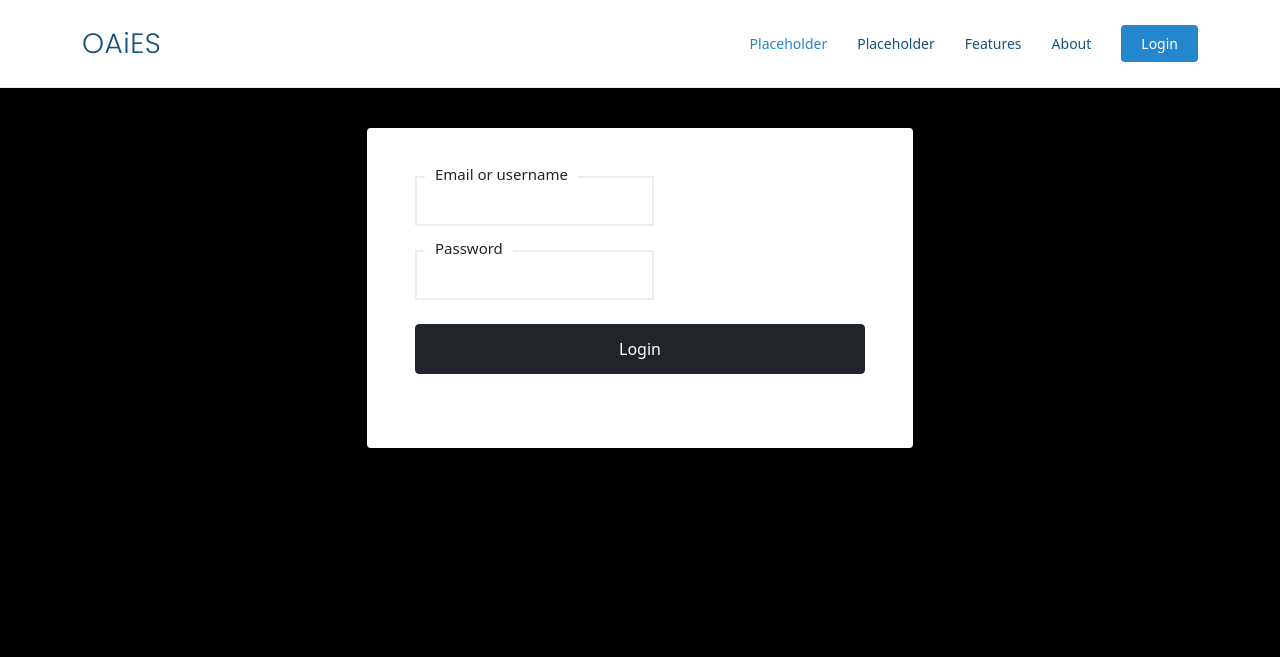
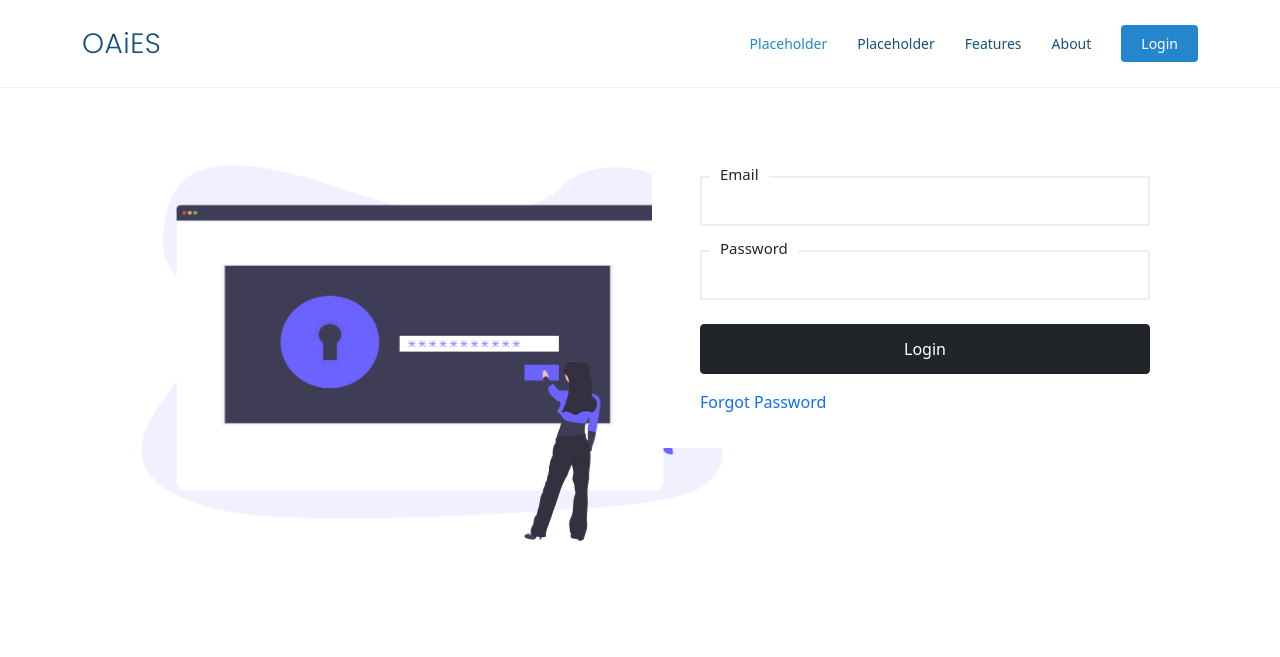
Before and after one commit to RichelleT/Education-System-in-Django, a Django app: page /login/ in a window 1280 px wide. Shown: the top 657 px of the page. Run offline with Django 3.2, Linux system fonts and the light colour scheme; some libraries are stand-ins or nearby versions.

Commit message:
fin login page; need form validation still

```diff
--- a/OAiES/settings.py
+++ b/OAiES/settings.py
@@ -11,6 +11,7 @@ https://docs.djangoproject.com/en/3.2/ref/settings/
 """
 
 from pathlib import Path
+import os
 
 # Build paths inside the project like this: BASE_DIR / 'subdir'.
 BASE_DIR = Path(__file__).resolve().parent.parent
--- a/static/css/login.css
+++ b/static/css/login.css
@@ -1,5 +1,5 @@
 body {
-    background: #000
+    background: #ffff
 }
 
 .card {
--- a/templates/login.html
+++ b/templates/login.html
@@ -1,19 +1,28 @@
+{% load static %}
 {% include 'navbar.html' %}
-<link rel="stylesheet" href="/static/css/login.css">
+<link href="{% static 'css/login.css'%}" rel="stylesheet">
 
 <section>
     <div class="container mt-5">
         <div class="row d-flex justify-content-center">
+            <!-- left side; image  -->
+            <div class="col-md-6">
+                <img src="{% static 'images/loginImg.png' %}" width="700" height="450"/>
+            </div>
+            <!-- right side; login card -->
             <div class="col-md-6">
                 <div class="card px-5 py-5" id="form1">
                     <div class="form-data">
-                        <div class="forms-inputs mb-4"> <span>Email or username</span> <input autocomplete="off" type="text">
+                        <div class="forms-inputs mb-4"> <span>Email</span> <input class="w-100" autocomplete="off" type="text">
                             <!-- <div class="invalid-feedback">A valid email is required!</div> -->
                         </div>
-                        <div class="forms-inputs mb-4"> <span>Password</span> <input autocomplete="off" type="password">
+                        <div class="forms-inputs mb-4"> <span>Password</span> <input class="w-100" autocomplete="off" type="password">
                             <!-- <div class="invalid-feedback">Password must be 8 character!</div> -->
                         </div>
                         <div class="mb-3"> <button class="btn btn-dark w-100">Login</button> </div>
+                        <div>
+                            </label> <span class="ml-auto"><a href="#" class="forgot-pass">Forgot Password</a></span>
+                        </div>
                     </div>
                 </div>
             </div>
--- a/templates/navbar.html
+++ b/templates/navbar.html
@@ -18,9 +18,12 @@
 <!--
   load css
 -->
-<link rel="stylesheet" href="/static/css/main.css">
+{% load static %}
+{% comment %} <link rel="stylesheet" href="/static/css/main.css">
 <link rel="stylesheet" href="/static/css/bootstrap.min.css">
-<link rel="stylesheet" href="/static/css/customstyle.css">
+<link rel="stylesheet" href="/static/css/customstyle.css"> {% endcomment %}
+<link href="{% static 'css/main.css'%}" rel="stylesheet">
+<link href="{% static 'css/bootstrap.min.css'%}" rel="stylesheet">
 
 </head>
 
```
Also changed, not shown: static/images/loginImg.png (added), static/images/loginImg.svg (renamed from static/images/undraw_authentication_fsn5.svg), 1 other file.
